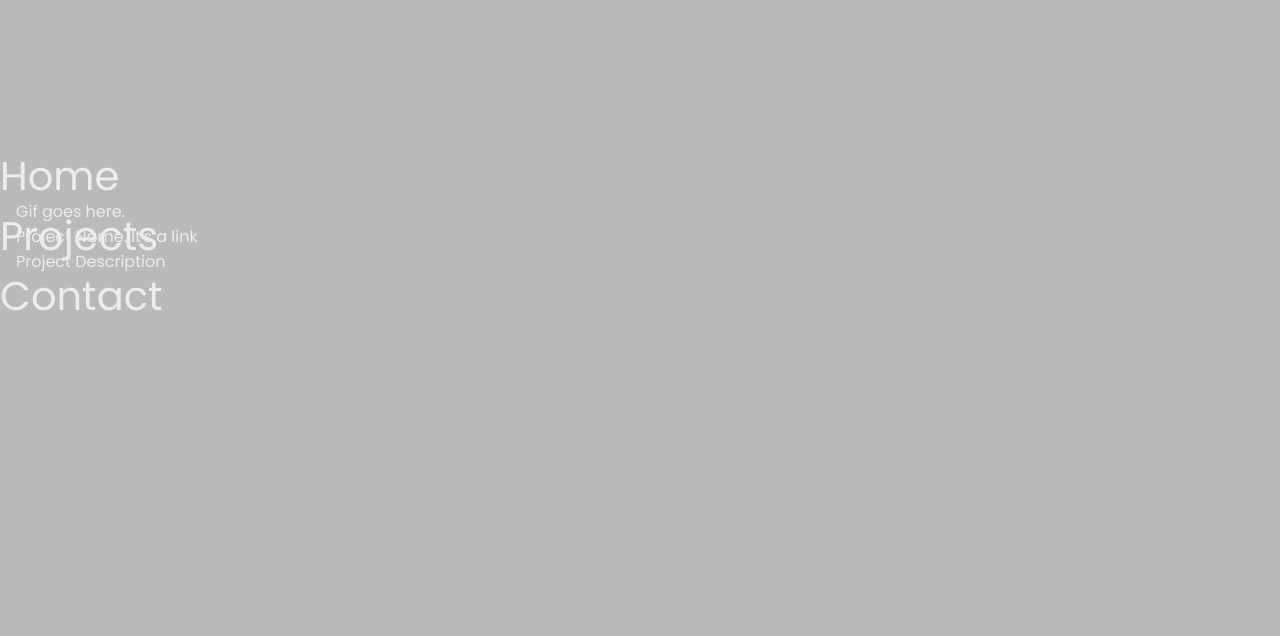
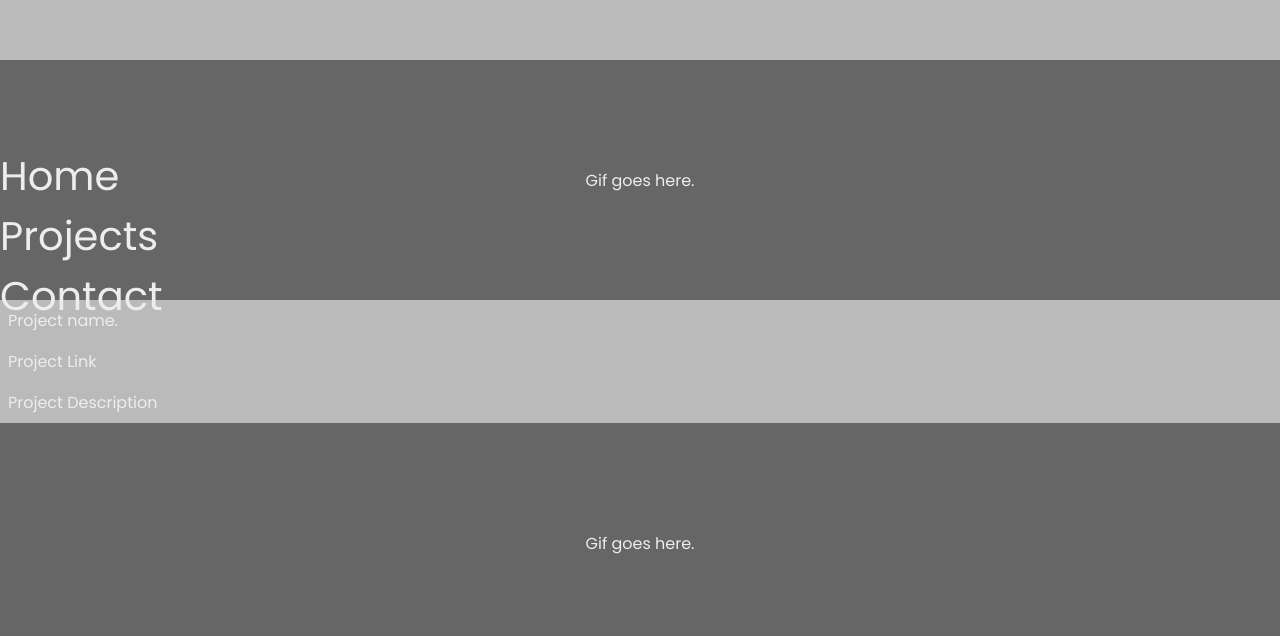
Before and after one commit to ginorios/portfolio, a React app: page /Projects in a window 1280 px wide. Shown: the part 164-800 px from the top of the page. Built offline with nearby package versions, Linux system fonts and the light colour scheme.

Commit message:
Add Project Component

```diff
--- /dev/null
+++ b/src/components/Display.js
@@ -0,0 +1,14 @@
+
+import React from 'react'
+
+export default function Display(props) {
+
+  return (
+    <>
+      <p className='projGif'>{props.gif}</p>
+      <p className='projTitle'>{props.projectTitle}</p>
+      <a href='https://github.com' target='_blank' className='projLink'>{props.projectLink}</a>
+      <p className='projDesc'>{props.projectDescription}</p>
+    </>
+  )
+}
--- a/src/components/Home.js
+++ b/src/components/Home.js
@@ -11,7 +11,7 @@ export default function Home() {
 
         <h1>Hey, I'm Gino</h1>
         <p>Web Developer</p>
-        <p>Coffee Poser</p>
+        <p>Coffee Ninja</p>
 
       </div>
 
--- a/src/components/Nav.js
+++ b/src/components/Nav.js
@@ -23,10 +23,10 @@ export default function Nav() {
         <div className='bar bot'></div>
       </div>
 
-      <nav onClick={fTog} className={toggle ? 'navClose' : 'navOpen'}>
-        <Link to='/' style={style}>Home</Link>
-        <Link to='/projects' style={style}>Projects</Link>
-        <Link to='/contact' style={style}>Contact</Link>
+      <nav className={toggle ? 'navClose' : 'navOpen'}>
+        <Link onClick={fTog} to='/' style={style}>Home</Link>
+        <Link onClick={fTog} to='/projects' style={style}>Projects</Link>
+        <Link onClick={fTog} to='/contact' style={style}>Contact</Link>
       </nav>
     </>
   )
--- a/src/components/Projects.js
+++ b/src/components/Projects.js
@@ -1,13 +1,37 @@
 
 import React from 'react'
+import Display from './Display'
 
 export default function Projects() {
+  let projects = [
+    {
+      id: 1,
+      gif: 'Gif goes here.',
+      projectTitle: 'Project name.',
+      projectLink: 'Project Link',
+      projectDescription: 'Project Description'
+    }, {
+      id: 2,
+      gif: 'Gif goes here.',
+      projectTitle: 'Project name.',
+      projectLink: 'Project Link',
+      projectDescription: 'Project Description'
+    }
+  ]
+
+  let proj = projects.map((mProj) => {
+    return (
+      <Display
+        key={mProj.id}
+        {...mProj}
+      />
+    )
+  })
+
   return (
     <div className='section'>
+      {proj}
+    </div>
 
-      <p>Gif goes here.</p>
-      <p>Project Name. It's a link</p>
-      <p>Project Description</p>
-    </div>
   )
 }
--- a/src/sass/style.scss
+++ b/src/sass/style.scss
@@ -110,19 +110,19 @@ $silver: #BABABA;
     justify-content: center;
     flex-direction: column;
     height: 100vh;
-    width: 90%;
-    padding-left: 2rem;
+    width: 96%;
+    padding-left: 1rem;
     background: $silver;
     z-index: 1;
   }
   .navClose {
-    transition: all 0.4s ease-in-out;
-    transform: translateX(-400px);
+    transition: all 0.5s ease-in-out;
+    transform: translateX(-100%);
+    opacity: 0;
   }
 
   .navOpen {
-    transition: all 0.4s ease-in-out;
-    transform: translateX(0px);
+    transition: all 0.5s ease-in-out;
   }
 
   //--- Header ---
@@ -145,11 +145,32 @@ $silver: #BABABA;
 
   //--- Section ---
   .section {
+    padding: 17.5% 0 0 0;
+    justify-content: flex-start;
 
+    .projGif {
+      display: flex;
+      justify-content: center;
+      align-items: center;
+      height: 30vh;
+      background: $mid_gray;
+    }
+
+    .projTitle,
+    .projLink,
+    .projDesc {
+      padding: 0.5rem;
+    }
+
+    .projLink {
+      text-decoration: none;
+      color: $light_gray;
+    }
   }
 
   //--- Footer ---
   .footer {
     background: $mid_gray;
   }
+
 }
```
